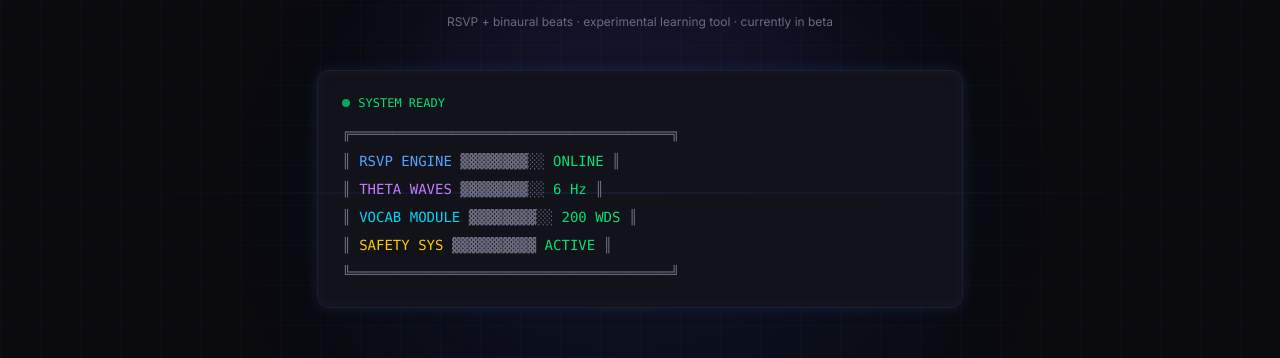
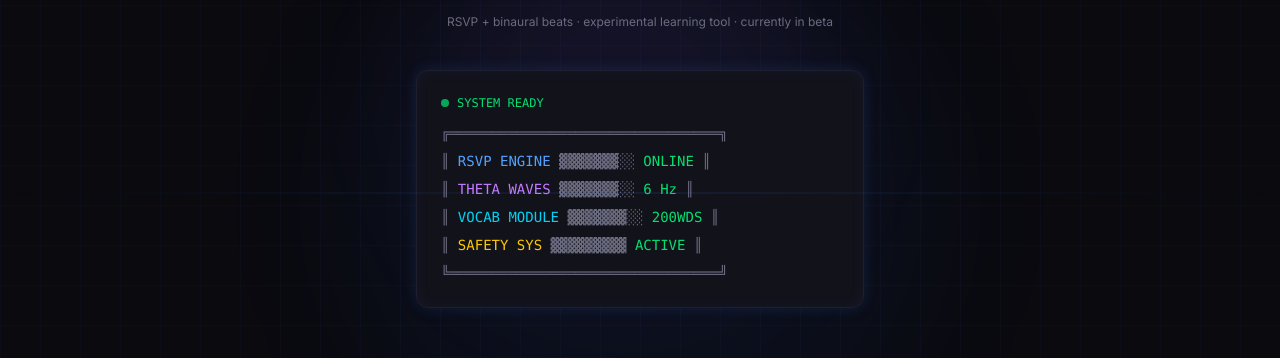
Before and after one commit to Anselmorin/NLE-Lite, a Next.js app: page / in a window 1280 px wide. Shown: the part 355-713 px from the top of the page. Built offline with nearby package versions, Linux system fonts and the light colour scheme.

Commit message:
Fix system ready panel spacing

```diff
--- a/app/page.tsx
+++ b/app/page.tsx
@@ -40,18 +40,18 @@ export default function Home() {
         </p>
 
         {/* Encoding visual */}
-        <div className="panel border-glow p-6 mb-10 text-left font-mono text-sm">
+        <div className="panel border-glow p-6 mb-10 text-left font-mono text-sm max-w-md mx-auto overflow-hidden">
           <div className="flex items-center gap-2 mb-3">
             <span className="w-2 h-2 rounded-full bg-green-400 animate-pulse" />
             <span className="text-green-400 text-xs">SYSTEM READY</span>
           </div>
-          <div className="space-y-2 text-[var(--nle-muted)]">
-            <p>╔══════════════════════════════════════╗</p>
-            <p>║ <span className="text-blue-400">RSVP ENGINE</span>    ▓▓▓▓▓▓▓▓░░ <span className="text-green-400">ONLINE</span>  ║</p>
-            <p>║ <span className="text-purple-400">THETA WAVES</span>   ▓▓▓▓▓▓▓▓░░ <span className="text-green-400">6 Hz</span>    ║</p>
-            <p>║ <span className="text-cyan-400">VOCAB MODULE</span>   ▓▓▓▓▓▓▓▓░░ <span className="text-green-400">200 WDS</span>  ║</p>
-            <p>║ <span className="text-yellow-400">SAFETY SYS</span>    ▓▓▓▓▓▓▓▓▓▓ <span className="text-green-400">ACTIVE</span>  ║</p>
-            <p>╚══════════════════════════════════════╝</p>
+          <div className="space-y-2 text-[var(--nle-muted)] text-xs sm:text-sm whitespace-nowrap">
+            <p>╔════════════════════════════════╗</p>
+            <p>║ <span className="text-blue-400">RSVP ENGINE</span>  ▓▓▓▓▓▓▓░░ <span className="text-green-400">ONLINE</span> ║</p>
+            <p>║ <span className="text-purple-400">THETA WAVES</span>  ▓▓▓▓▓▓▓░░ <span className="text-green-400">6 Hz</span>   ║</p>
+            <p>║ <span className="text-cyan-400">VOCAB MODULE</span> ▓▓▓▓▓▓▓░░ <span className="text-green-400">200WDS</span> ║</p>
+            <p>║ <span className="text-yellow-400">SAFETY SYS</span>   ▓▓▓▓▓▓▓▓▓ <span className="text-green-400">ACTIVE</span> ║</p>
+            <p>╚════════════════════════════════╝</p>
           </div>
           {wordsLearned > 0 && (
             <p className="mt-3 text-green-400 text-xs">
```
